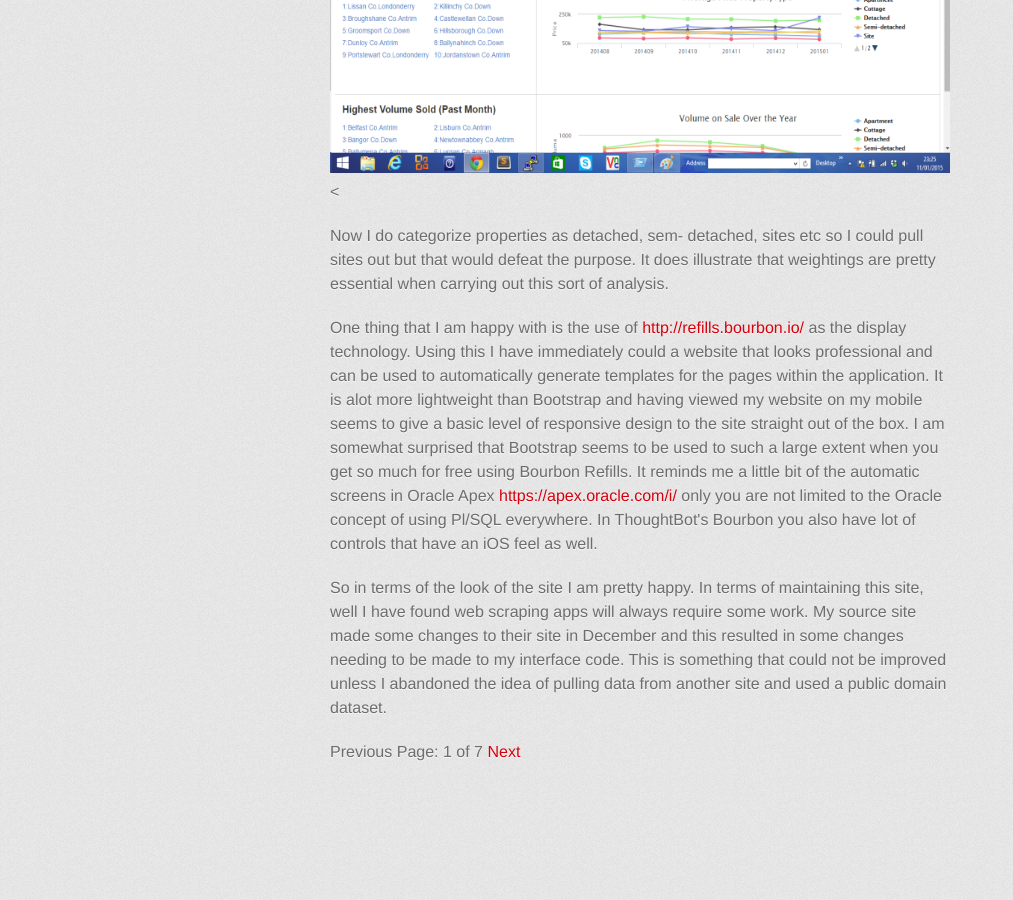
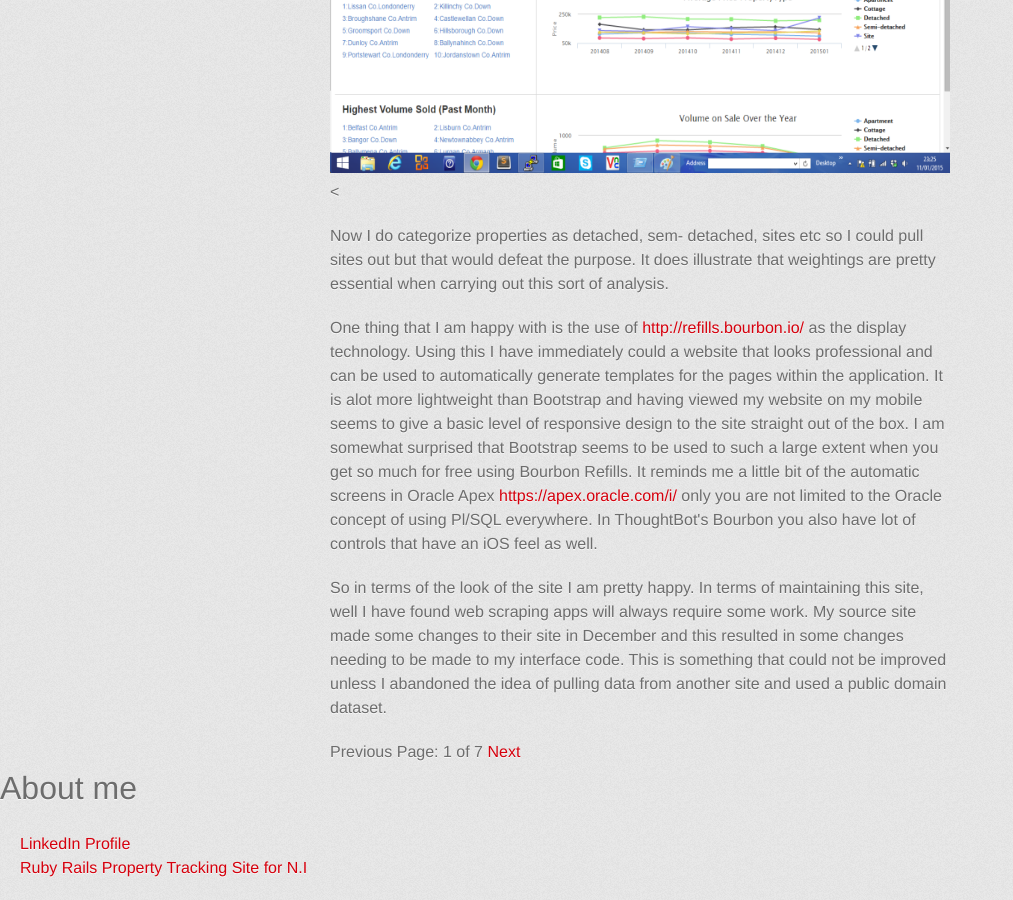
Before and after one commit to emomonkey/emomonkey.github.io, a Jekyll site: the page built from index.html, in a window 1280 px wide and 900 px high, scrolled down 7132 px. Shown: the whole window, without its empty margins (0-1013 px from the left). Built offline with Jekyll 4.4.1, drawn with Linux system fonts in a browser that asks for light colours; some web fonts are replaced; the list of posts is cut into pages by our own code; before the commit the page ends 7896 px from its top, so only the background shows below that.

Commit message:
Update index.html

```diff
--- a/index.html
+++ b/index.html
@@ -76,8 +76,15 @@
     </div>
 </body>
 
-
 </main>
+<aside>
+   <h1 class="header">About me</h1>
+        <p class="header"></p>
+        <ul>
+          <li><a href="https://uk.linkedin.com/pub/stephen-emo/60/308/54b">LinkedIn Profile</a></li>
+          <li><a href="http://www.propertytracker.co.uk">Ruby Rails Property Tracking Site for N.I</a></li>
+        </ul>
+</aside>
 
 <script type="text/javascript">
             var gaJsHost = (("https:" == document.location.protocol) ? "https://ssl." : "http://www.");
```
